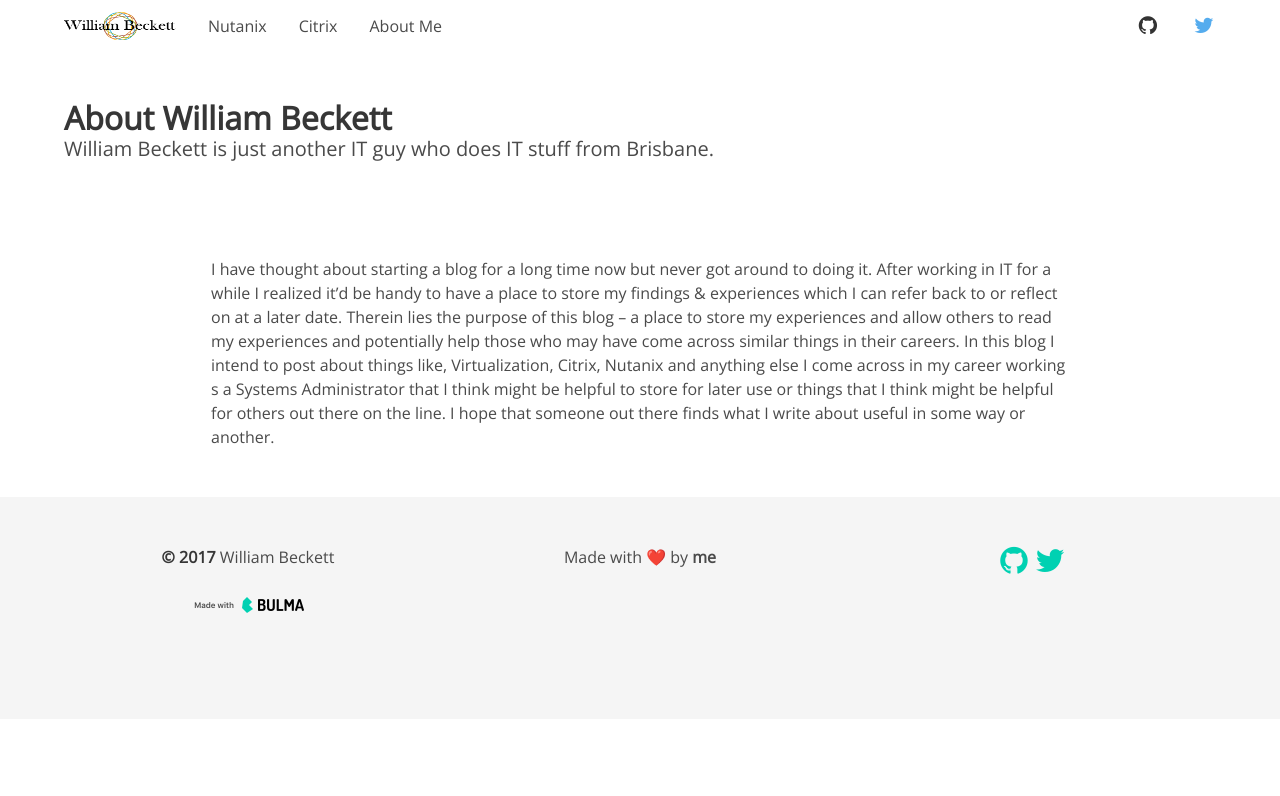
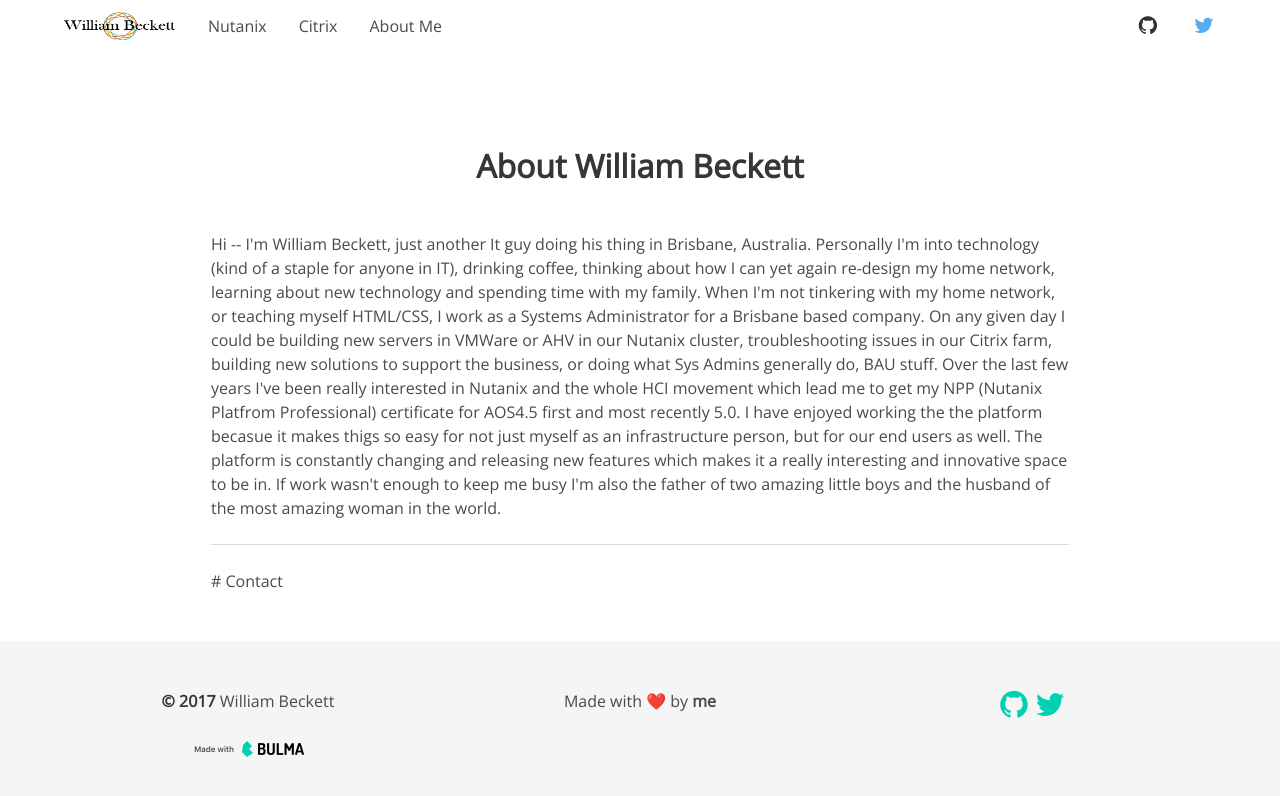
Before and after one commit to wjbeckett/blog, a Jekyll site: the page built from about.md, in a window 1280 px wide. Shown: the top 796 px of the page. Built offline with Jekyll 4.4.1, drawn with Linux system fonts in a browser that asks for light colours.

Commit message:
updated about.

```diff
--- a/about.md
+++ b/about.md
@@ -10,29 +10,35 @@
   {% include navbar.html id="About" fixed=true has_container=true boxed=true %}
 </div>
 
-<section class="hero">
+<section class="section">
   <div class="hero-body">
-    <div class="container">
+    <div class="container has-text-centered">
       <h1 class="title">
         {{ page.title }}
       </h1>
-      <h2 class="subtitle">
-        {{ page.excerpt }}
-      </h2>
+    </div>
+  </div>
+  <div class="container">
+    <div class="columns is-centered">
+      <div class="column is-9">
+        <p>
+          Hi -- I'm William Beckett, just another It guy doing his thing in Brisbane, Australia. Personally I'm into technology (kind of a staple for anyone in IT), drinking coffee, thinking about how I can yet again re-design my home network, learning about new technology and spending time with my family.
+
+
+          When I'm not tinkering with my home network, or teaching myself HTML/CSS, I work as a Systems Administrator for a Brisbane based company. On any given day I could be building new servers in VMWare or AHV in our Nutanix cluster, troubleshooting issues in our Citrix farm, building new solutions to support the business, or doing what Sys Admins generally do, BAU stuff.
+
+
+          Over the last few years I've been really interested in Nutanix and the whole HCI movement which lead me to get my NPP (Nutanix Platfrom Professional) certificate for AOS4.5 first and most recently 5.0. I have enjoyed working the the platform becasue it makes thigs so easy for not just myself as an infrastructure person, but for our end users as well. The platform is constantly changing and releasing new features which makes it a really interesting and innovative space to be in.
+
+
+          If work wasn't enough to keep me busy I'm also the father of two amazing little boys and the husband of the most amazing woman in the world.
+        </p>
+        <hr>
+        <p>
+          # Contact
+
+        </p>
+      </div>
     </div>
   </div>
 </section>
-
-<section class="section">
-    <div class="container">
-        <div class="columns is-centered">
-            <div class="column is-9">
-                <p>
-                I have thought about starting a blog for a long time now but never got around to doing it. After working in IT for a while I realized it’d be handy to have a place to store my findings & experiences which I can refer back to or reflect on at a later date. Therein lies the purpose of this blog – a place to store my experiences and allow others to read my experiences and potentially help those who may have come across similar things in their careers.
-                In this blog I intend to post about things like, Virtualization, Citrix, Nutanix and anything else I come across in my career working s a Systems Administrator that I think might be helpful to store for later use or things that I think might be helpful for others out there on the line.
-                I hope that someone out there finds what I write about useful in some way or another.
-                </p>
-            </div>
-        </div>
-    </div>
-</section>
```
